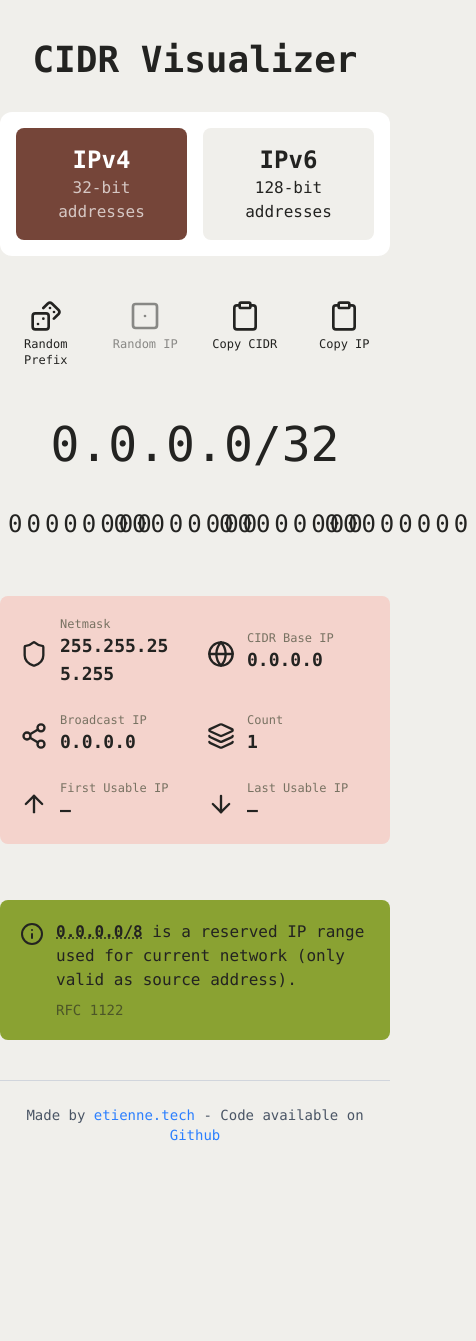
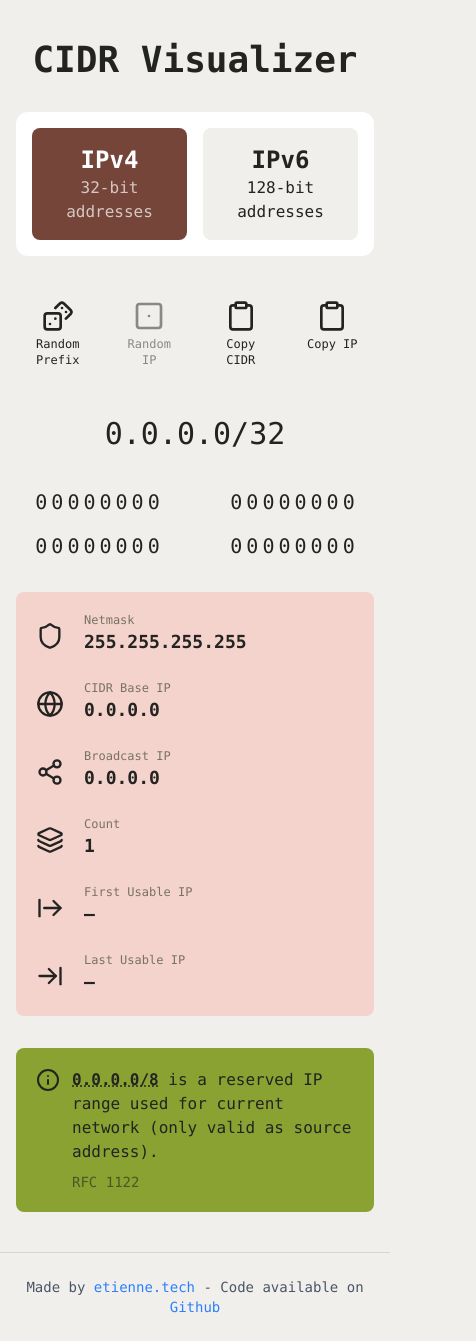
Before and after one commit to etienne-dldc/cidr-visualizer, a React (Vite) app: page / in a window 390 px wide. Shown: the whole page, 476 px wide, since content can reach past the window. Before the commit the page ends 1169 px from the top, so only its background shows below. Built offline with nearby package versions, Linux system fonts and the light colour scheme.

Commit message:
Enhance component styling and layout for better responsiveness; update icons in NetworkInfoDisplay and ReservedIPInfo components

```diff
--- a/src/components/App.tsx
+++ b/src/components/App.tsx
@@ -9,7 +9,7 @@ export function App() {
 
   return (
     <div className="flex min-h-screen flex-col">
-      <div className="mx-auto my-10 flex max-w-2xl flex-1 flex-col items-stretch gap-8">
+      <div className="mx-auto my-10 flex w-full max-w-2xl flex-1 flex-col items-stretch gap-8 px-4 md:px-0">
         <h1 className="text-center text-4xl font-semibold">CIDR Visualizer</h1>
         <IPModeSwitcher />
         {mode === "IPv4" ? <IPv4App /> : <IPv6App />}
--- a/src/components/IPv4Bits.tsx
+++ b/src/components/IPv4Bits.tsx
@@ -17,7 +17,7 @@ export function IPv4Bits({ ipv4, mask, highlightedCell, onHighlight }: IPv4BitsP
   const highlightedPrefixClass = highlightedCell === "prefix" ? "bg-gray-400" : null;
 
   return (
-    <div className="grid grid-cols-4 gap-8 text-2xl">
+    <div className="grid grid-cols-2 gap-8 gap-y-4 text-xl md:grid-cols-4 md:text-2xl">
       <PartBits
         part={part1}
         mask={mask1}
--- a/src/components/IPv4Input.tsx
+++ b/src/components/IPv4Input.tsx
@@ -23,7 +23,7 @@ export function IPv4Input({ ipv4, onChange, highlightedCell, onHighlight }: IPv4
   };
 
   return (
-    <div className="relative flex flex-row align-baseline text-5xl" onPaste={handlePaste}>
+    <div className="relative flex flex-row align-baseline text-3xl sm:text-5xl" onPaste={handlePaste}>
       <InputPart
         value={part1}
         onChange={(value) => onChange([value, part2, part3, part4, prefixLength])}
--- a/src/components/IPv6Bits.tsx
+++ b/src/components/IPv6Bits.tsx
@@ -15,7 +15,7 @@ export function IPv6Bits({ ipv6, mask, highlightedCell, onHighlight }: IPv6BitsP
   const highlightedPrefixClass = highlightedCell === "prefix" ? "bg-gray-400" : null;
 
   return (
-    <div className="grid grid-cols-2 gap-8 gap-y-4 text-2xl">
+    <div className="grid grid-cols-1 gap-8 gap-y-4 text-xl sm:grid-cols-2 md:text-2xl">
       <PartBits
         part={p1}
         mask={m1}
--- a/src/components/IPv6Input.tsx
+++ b/src/components/IPv6Input.tsx
@@ -23,7 +23,10 @@ export function IPv6Input({ ipv6, onChange, highlightedCell, onHighlight }: IPv6
   };
 
   return (
-    <div className="relative grid grid-flow-col-dense text-5xl" onPaste={handlePaste}>
+    <div
+      className="relative grid grid-cols-[repeat(8,auto)] text-3xl sm:text-5xl xl:grid-flow-col"
+      onPaste={handlePaste}
+    >
       <InputPart
         value={p1}
         onChange={(value) => onChange([value, p2, p3, p4, p5, p6, p7, p8, prefixLength])}
--- a/src/components/NetworkInfoDisplay.tsx
+++ b/src/components/NetworkInfoDisplay.tsx
@@ -1,5 +1,5 @@
 import type { LucideIcon } from "lucide-react";
-import { ArrowDownIcon, ArrowUpIcon, GlobeIcon, LayersIcon, Share2Icon, ShieldIcon } from "lucide-react";
+import { ArrowRightFromLine, ArrowRightToLine, GlobeIcon, LayersIcon, Share2Icon, ShieldIcon } from "lucide-react";
 import type { IPv4, IPv6 } from "../utils/ipv4";
 import { formatIPv6 } from "../utils/ipv6";
 import type { IPv4NetworkInfo, IPv6NetworkInfo } from "../utils/networkInfo";
@@ -40,14 +40,14 @@ export function NetworkInfoDisplay({ isIPv4, info }: NetworkInfoDisplayProps) {
   const countStr = formatCount(info.count);
 
   return (
-    <div className="bg-almond-silk mt-6 rounded-lg p-5">
-      <div className={`grid ${isIPv4 ? "grid-cols-2" : "grid-cols-1"} gap-6`}>
+    <div className="bg-almond-silk rounded-lg p-5">
+      <div className={`grid ${isIPv4 ? "grid-cols-1 sm:grid-cols-2" : "grid-cols-1"} gap-6`}>
         <NetworkProperty icon={ShieldIcon} label="Netmask" value={netmaskStr} />
         <NetworkProperty icon={GlobeIcon} label="CIDR Base IP" value={baseIPStr} />
         <NetworkProperty icon={Share2Icon} label="Broadcast IP" value={broadcastIPStr} />
         <NetworkProperty icon={LayersIcon} label="Count" value={countStr} />
-        <NetworkProperty icon={ArrowUpIcon} label="First Usable IP" value={firstUsableStr} />
-        <NetworkProperty icon={ArrowDownIcon} label="Last Usable IP" value={lastUsableStr} />
+        <NetworkProperty icon={ArrowRightFromLine} label="First Usable IP" value={firstUsableStr} />
+        <NetworkProperty icon={ArrowRightToLine} label="Last Usable IP" value={lastUsableStr} />
       </div>
     </div>
   );
@@ -61,7 +61,7 @@ interface NetworkPropertyProps {
 
 function NetworkProperty({ icon: Icon, label, value }: NetworkPropertyProps) {
   return (
-    <div className="flex items-center gap-3">
+    <div className="flex items-center gap-5">
       <Icon className="text-carbon-black mt-1 shrink-0" size={28} />
       <div className="min-w-0 flex-1">
         <p className="text-dim-grey text-xs font-medium">{label}</p>
--- a/src/components/PartBits.tsx
+++ b/src/components/PartBits.tsx
@@ -28,7 +28,7 @@ export function PartBits({
   const gridColsClass = length === 8 ? "grid-cols-[repeat(8,auto)]" : "grid-cols-[repeat(16,auto)]";
 
   return (
-    <div className={cn("grid grid-flow-col", gridColsClass)} onMouseEnter={onHighlight} onMouseLeave={onUnhighlight}>
+    <div className={cn("grid justify-center", gridColsClass)} onMouseEnter={onHighlight} onMouseLeave={onUnhighlight}>
       {bits.map((bit, index) => {
         const isFirst = index === 0;
         const isLast = index === bits.length - 1;
--- a/src/components/ReservedIPInfo.tsx
+++ b/src/components/ReservedIPInfo.tsx
@@ -17,9 +17,9 @@ export function ReservedIPInfo({ info, onCidrClick }: ReservedIPInfoProps) {
     lowerDesc.startsWith("used for") || lowerDesc.startsWith("reserved for") ? lowerDesc : `used for ${lowerDesc}`;
 
   return (
-    <div className="bg-lime-moss mt-6 rounded-lg p-5">
+    <div className="bg-lime-moss rounded-lg p-5">
       <div className="flex items-start gap-3">
-        <InfoIcon className="text-carbon-black mt-0.5 shrink-0" size={24} />
+        <InfoIcon className="text-carbon-black shrink-0" size={24} />
         <div className="flex-1">
           <p className="text-carbon-black text-base">
             <button
```
